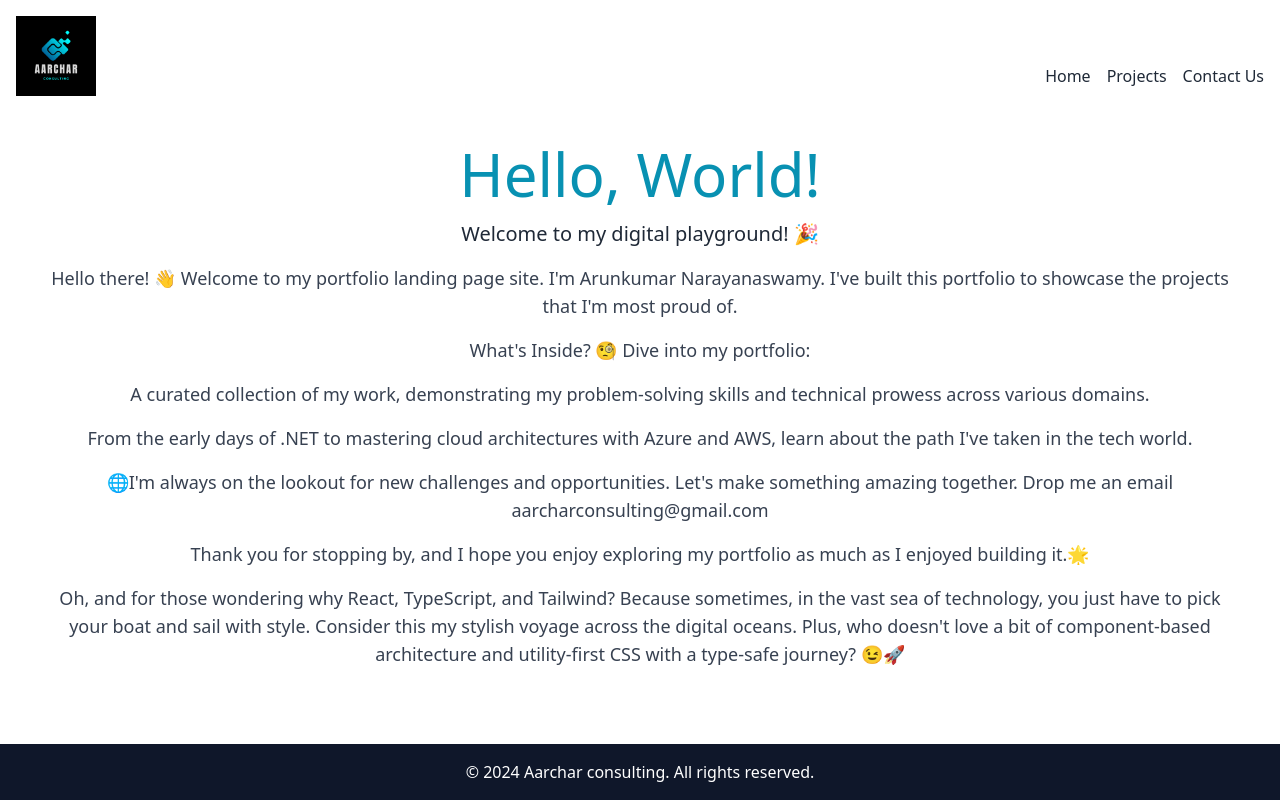
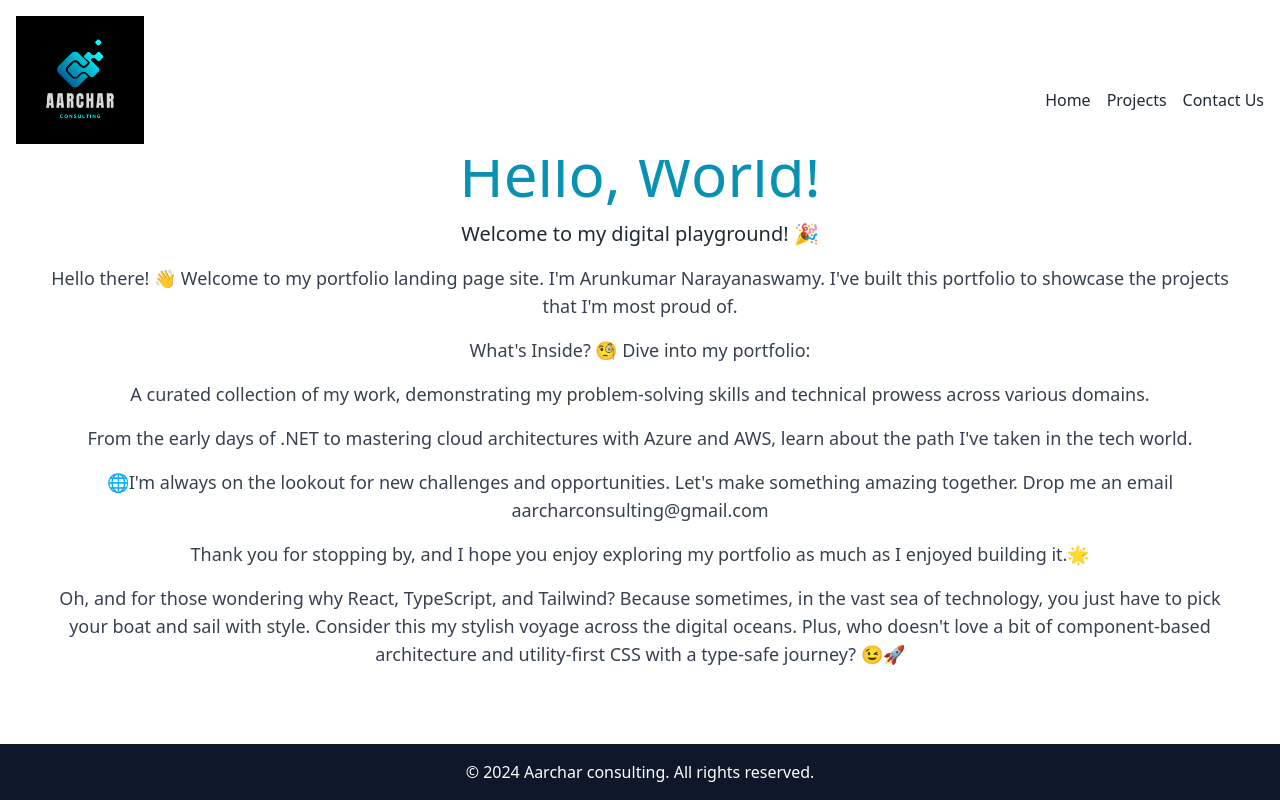
Before and after one commit to aarcharconsulting/aarcharconsulting.github.io, a React (Create React App) app: page / in a window 1280 px wide. Built offline with nearby package versions, Linux system fonts and the light colour scheme.

Commit message:
fixing image

```diff
--- a/src/App.css
+++ b/src/App.css
@@ -22,3 +22,12 @@ ul.transition-all {
   background-image: url('../public/images/squiggly.svg');
   background-size: 100% 7px;
 }
+
+
+.bg-aarchar-logo {
+  width: 128px;
+  height: 128px;
+  background-image: url('../public/images/Aarchar.png');
+  background-size: cover;
+  background-position: center;
+}
--- a/src/App.tsx
+++ b/src/App.tsx
@@ -14,7 +14,6 @@ const App = () => {
     setIsMenuOpen(false);
   };
   useEffect(() => {
-    console.log('**',process.env.PUBLIC_URL)
     const handleResize = () => {
       setIsMenuOpen(window.innerWidth >= 768);
     };
@@ -28,10 +27,7 @@ const App = () => {
     <Router basename={process.env.PUBLIC_URL}>
       <div className="flex flex-col min-h-screen">
         <header className="bg-white text-gray-800 p-4 fixed w-full flex justify-between items-center z-10">
-          <div className="flex items-center">
-            <img  alt="Aarchar Consulting"
-              className="h-8 w-auto md:h-20" src={`${process.env.PUBLIC_URL}/images/aarchar.png`} />
-          </div>
+          <div className="flex items-center bg-aarchar-logo"></div>
           <div className="relative">
             <div
               className="md:hidden"
```
